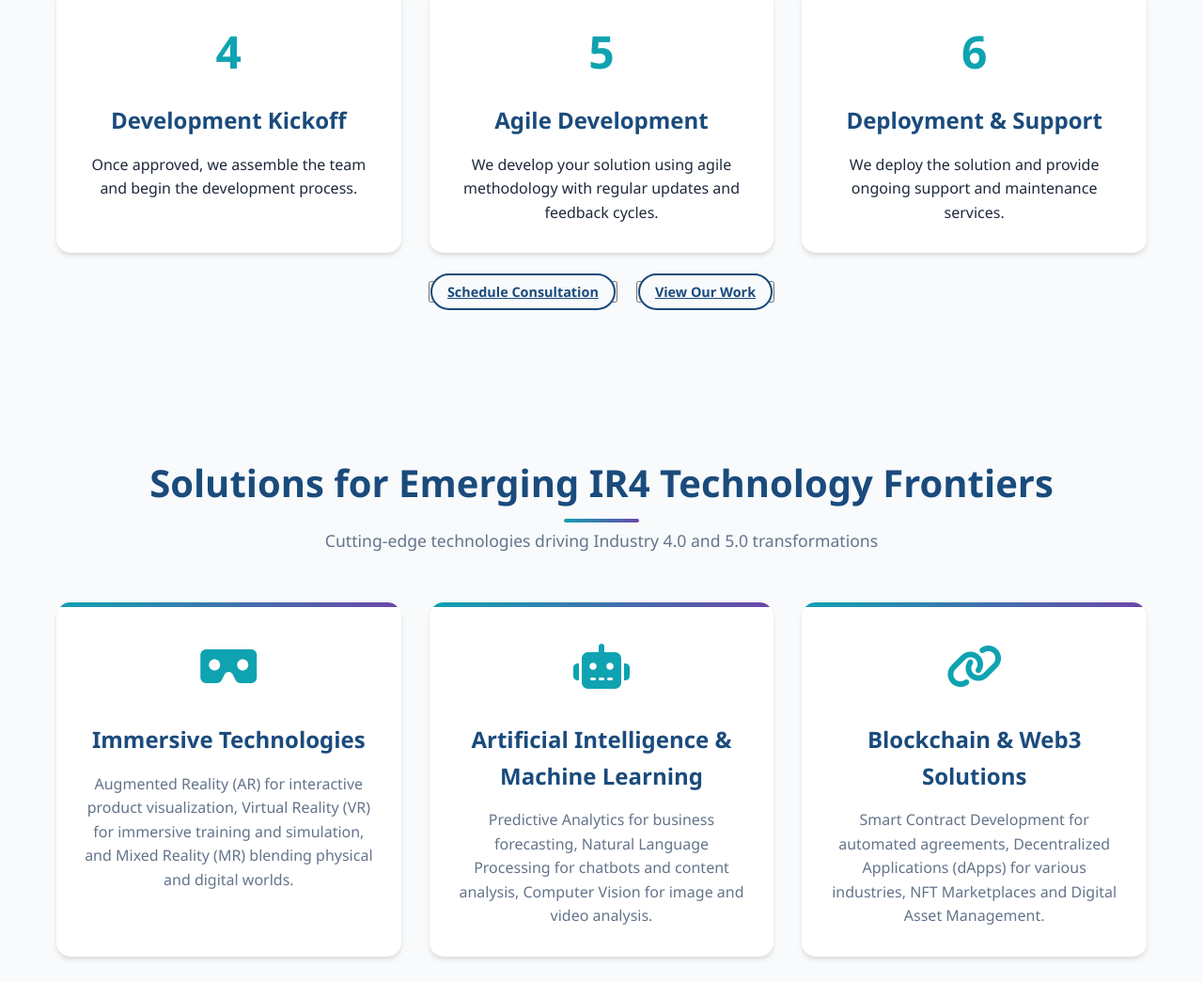
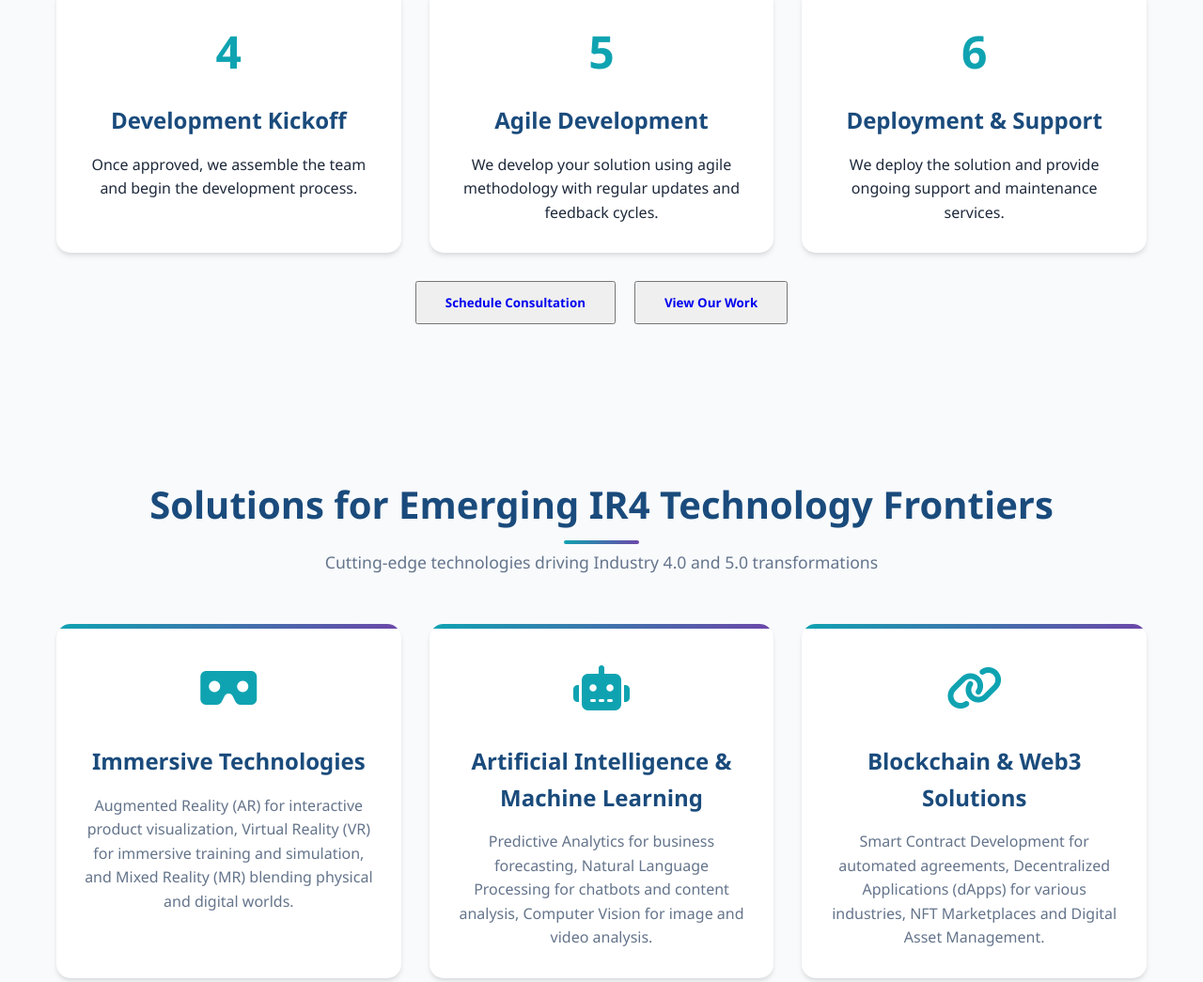
Before and after one commit to GenXDevX/GxDx-Biz-Team-Portfolio, a plain HTML site: page index.html in a window 1280 px wide. Shown: the part 7900-8945 px from the top of the page at 94% size. Drawn offline with Linux system fonts and the light colour scheme.

Commit message:
Update index.html
CTA Buttons Schedule Consultation class changed

```diff
--- a/index.html
+++ b/index.html
@@ -2461,8 +2461,8 @@
             </div>
 
             <div class="cta-buttons">
-                <button><a href="#contact" class="tech-category-btn">Schedule Consultation</a></button>
-                <button><a href="#portfolio" class="tech-category-btn">View Our Work</a></button>
+                <button><a href="#contact" class="btn">Schedule Consultation</a></button>
+                <button><a href="#portfolio" class="btn">View Our Work</a></button>
             </div>
         </div>
     </section>
```
